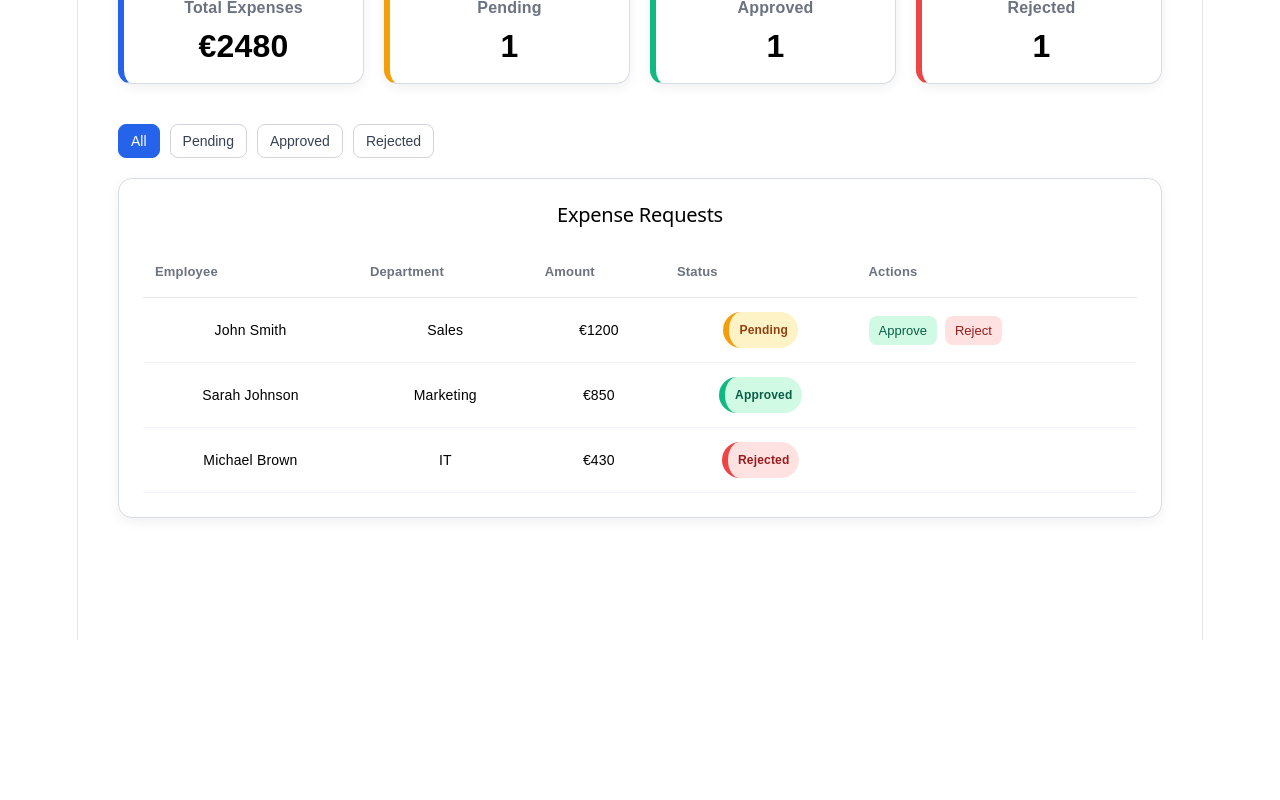
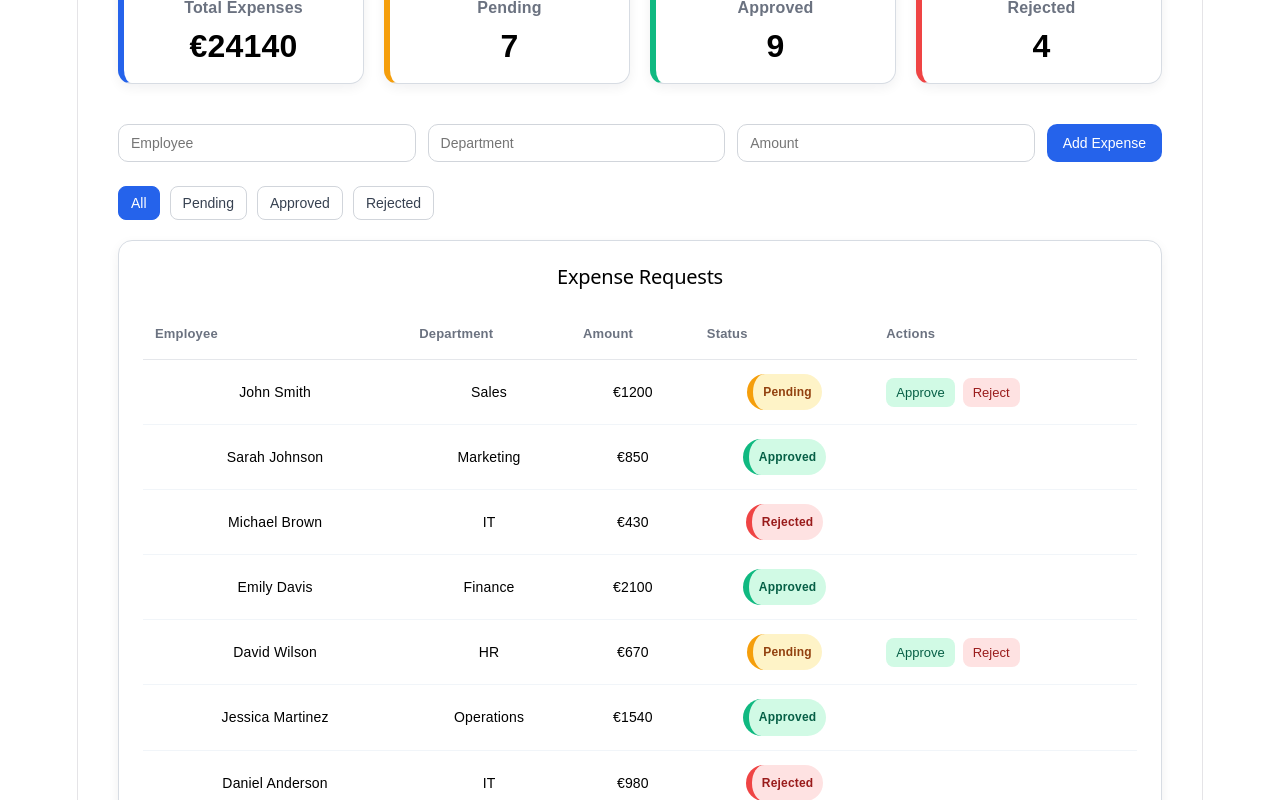
Before and after one commit to marcosgarrido-dev/expense-dashboard, a React (Vite) app: page / in a window 1280 px wide. Shown: the part 160-960 px from the top of the page. Before the commit the page ends 800 px from the top, so only its background shows below. Built offline with nearby package versions, Linux system fonts and the light colour scheme.

Commit message:
Add expense creation form

```diff
--- a/src/App.jsx
+++ b/src/App.jsx
@@ -3,6 +3,7 @@ import { expenses } from "./data/expenses"
 import DashboardCard from "./components/DashboardCard"
 import ExpenseTable from "./components/ExpenseTable"
 import { useLocalStorage } from "./hooks/useLocalStorage"
+import AddExpenseForm from "./components/AddExpenseForm"
 
 function App() {
   const [expenseList, setExpenseList] = useLocalStorage("expenses", expenses)
@@ -41,6 +42,10 @@ function App() {
     setExpenseList(updatedExpenses)
   }
 
+  const addExpense = (newExpense) => {
+    setExpenseList([newExpense, ...expenseList])
+  }
+
   const filteredExpenses = statusFilter === "All" ? expenseList : expenseList.filter((expense) => expense.status === statusFilter)
 
   return (
@@ -71,6 +76,7 @@ function App() {
           type="rejected"
         />
       </div>
+      <AddExpenseForm onAddExpense={addExpense} />
       <div className="filters">
         {["All", "Pending", "Approved", "Rejected"].map((status) => (
           <button
--- /dev/null
+++ b/src/components/AddExpenseForm.jsx
@@ -0,0 +1,56 @@
+import { useState } from "react"
+
+function AddExpenseForm({ onAddExpense }) {
+  const [employee, setEmployee] = useState("")
+  const [department, setDepartment] = useState("")
+  const [amount, setAmount] = useState("")
+
+  const handleSubmit = (e) => {
+    e.preventDefault()
+
+    if (!employee || !department || !amount) return
+
+    const newExpense = {
+      id: Date.now(),
+      employee,
+      department,
+      amount: Number(amount),
+      status: "Pending"
+    }
+
+    onAddExpense(newExpense)
+
+    setEmployee("")
+    setDepartment("")
+    setAmount("")
+  }
+
+  return (
+    <form className="expense-form" onSubmit={handleSubmit}>
+      <input
+        type="text"
+        placeholder="Employee"
+        value={employee}
+        onChange={(e) => setEmployee(e.target.value)}
+      />
+
+      <input
+        type="text"
+        placeholder="Department"
+        value={department}
+        onChange={(e) => setDepartment(e.target.value)}
+      />
+
+      <input
+        type="number"
+        placeholder="Amount"
+        value={amount}
+        onChange={(e) => setAmount(e.target.value)}
+      />
+
+      <button type="submit">Add Expense</button>
+    </form>
+  )
+}
+
+export default AddExpenseForm
--- a/src/data/expenses.js
+++ b/src/data/expenses.js
@@ -19,5 +19,124 @@ export const expenses = [
     department: "IT",
     amount: 430,
     status: "Rejected"
+  },
+  {
+    id: 4,
+    employee: "Emily Davis",
+    department: "Finance",
+    amount: 2100,
+    status: "Approved"
+  },
+  {
+    id: 5,
+    employee: "David Wilson",
+    department: "HR",
+    amount: 670,
+    status: "Pending"
+  },
+  {
+    id: 6,
+    employee: "Jessica Martinez",
+    department: "Operations",
+    amount: 1540,
+    status: "Approved"
+  },
+  {
+    id: 7,
+    employee: "Daniel Anderson",
+    department: "IT",
+    amount: 980,
+    status: "Rejected"
+  },
+  {
+    id: 8,
+    employee: "Olivia Thomas",
+    department: "Marketing",
+    amount: 730,
+    status: "Pending"
+  },
+  {
+    id: 9,
+    employee: "James Taylor",
+    department: "Sales",
+    amount: 1890,
+    status: "Approved"
+  },
+  {
+    id: 10,
+    employee: "Sophia Moore",
+    department: "Finance",
+    amount: 560,
+    status: "Approved"
+  },
+  {
+    id: 11,
+    employee: "Benjamin Jackson",
+    department: "Operations",
+    amount: 1320,
+    status: "Pending"
+  },
+  {
+    id: 12,
+    employee: "Mia White",
+    department: "HR",
+    amount: 410,
+    status: "Rejected"
+  },
+  {
+    id: 13,
+    employee: "Lucas Harris",
+    department: "IT",
+    amount: 2450,
+    status: "Approved"
+  },
+  {
+    id: 14,
+    employee: "Charlotte Martin",
+    department: "Sales",
+    amount: 1180,
+    status: "Pending"
+  },
+  {
+    id: 15,
+    employee: "Ethan Thompson",
+    department: "Marketing",
+    amount: 940,
+    status: "Approved"
+  },
+  {
+    id: 16,
+    employee: "Amelia Garcia",
+    department: "Finance",
+    amount: 3050,
+    status: "Pending"
+  },
+  {
+    id: 17,
+    employee: "Alexander Rodriguez",
+    department: "Operations",
+    amount: 760,
+    status: "Approved"
+  },
+  {
+    id: 18,
+    employee: "Isabella Lewis",
+    department: "HR",
+    amount: 520,
+    status: "Rejected"
+  },
+  {
+    id: 19,
+    employee: "William Lee",
+    department: "IT",
+    amount: 1670,
+    status: "Approved"
+  },
+  {
+    id: 20,
+    employee: "Ava Walker",
+    department: "Sales",
+    amount: 890,
+    status: "Pending"
   }
 ]
--- a/src/styles/global.css
+++ b/src/styles/global.css
@@ -206,3 +206,41 @@ body {
   color: white;
   border-color: #2563eb;
 }
+
+/* ============================= */
+/* ADD EXPENSE FORM */
+/* ============================= */
+
+.expense-form {
+  display: flex;
+  gap: 12px;
+  margin-bottom: 24px;
+}
+
+.expense-form input {
+  flex: 1;
+  border: 1px solid #d1d5db;
+  border-radius: 10px;
+  padding: 10px 12px;
+  font-size: 14px;
+  background-color: white;
+  color: #111827;
+}
+
+.expense-form input:focus {
+  border-color: #2563eb;
+  box-shadow: 0 0 0 2px rgba(37, 99, 235, 0.2);
+}
+
+.expense-form button {
+  border: none;
+  border-radius: 10px;
+  padding: 10px 16px;
+  background-color: #2563eb;
+  color: white;
+  font-size: 14px;
+}
+
+.expense-form button:hover {
+  background-color: #1d4ed8;
+}
```
